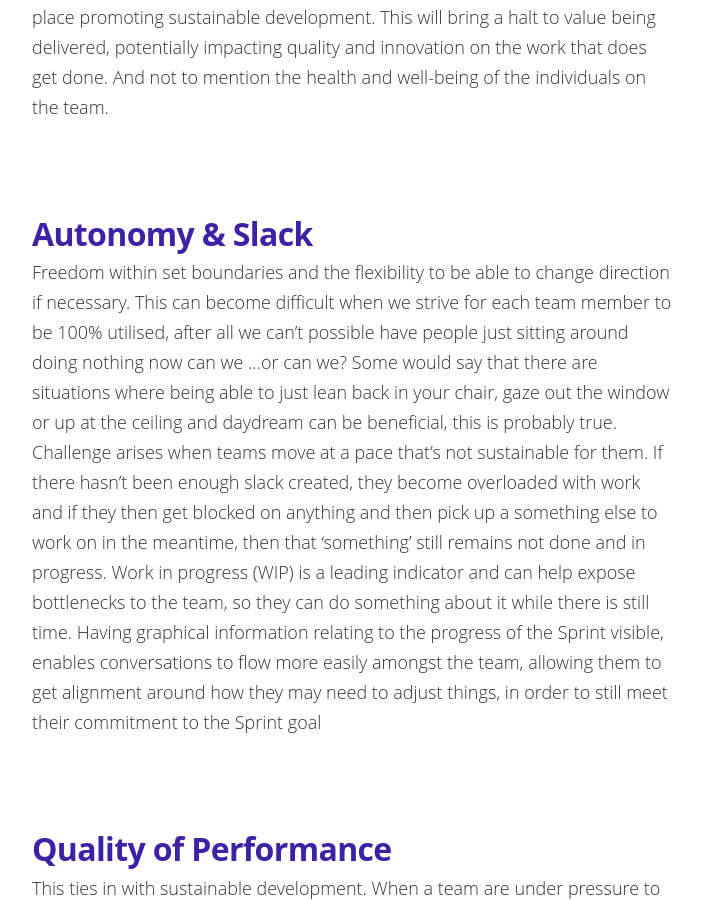
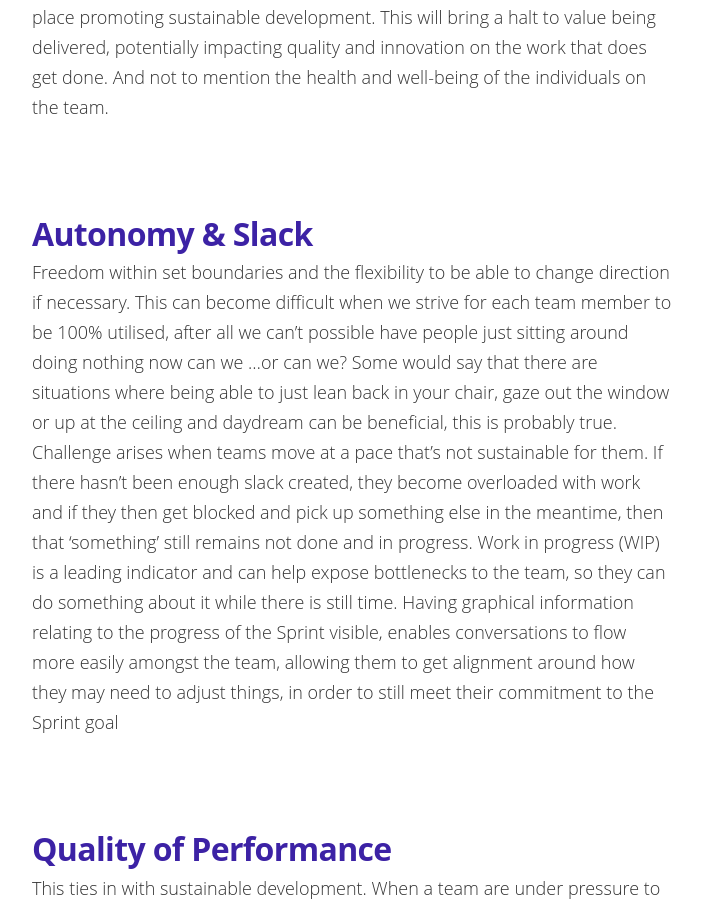
Before and after one commit to IamJackReed/JackReed, a Jekyll site: the page built from _posts/2018-12-02-pacing-&-sustainable-development.md, in a window 1280 px wide and 900 px high, scrolled down 1508 px. Shown: the whole window, without its empty margins (288-990 px from the left). Built offline with Jekyll 4.4.1, drawn with Linux system fonts in a browser that asks for light colours; nearby versions of some CDN libraries; some web fonts are replaced; comment, search, counter and statistics services are not loaded.

Commit message:
Update 2018-12-02-pacing-&-sustainable-development.md

```diff
--- a/_posts/2018-12-02-pacing-&-sustainable-development.md
+++ b/_posts/2018-12-02-pacing-&-sustainable-development.md
@@ -15,7 +15,7 @@ image2: /assets/article_images/2018-12-02-pacing-&-sustainable-development/susta
 <span style="color:#00000; text-align: justify; font-family: 'open sans'; text-align: 'justify'; font-size: 1em; font-size: 18px; font-weight: 200; hyphens: none;">Development teams should be able to maintain a pace of working that doesn't cause any of them to become too overloaded with work, not to the point that they get stressed and burn out as a result of it anyway. Pressure can build up and the sense to do things quickly can easily appear if there aren’t processes in place promoting sustainable development. This will bring a halt to value being delivered, potentially impacting quality and innovation on the work that does get done. And not to mention the health and well-being of the individuals on the team.
 
 # Autonomy & Slack
-<span style="color:#00000; text-align: justify; font-family: 'open sans'; text-align: 'justify'; font-size: 1em; font-size: 18px; font-weight: 200; hyphens: none;">Freedom within set boundaries and the flexibility to be able to change direction if necessary. This can become difficult when we strive for each team member to be 100% utilised, after all we can't possible have people just sitting around doing nothing now can we ...or can we? Some would say that there are situations where being able to just lean back in your chair, gaze out the window or up at the ceiling and daydream can be beneficial, this is probably true. Challenge arises when teams move at a pace that's not sustainable for them. If there hasn't been enough slack created, they become overloaded with work and if they then get blocked on anything and then pick up a something else to work on in the meantime, then that 'something' still remains not done and in progress. Work in progress (WIP) is a leading indicator and can help expose bottlenecks to the team, so they can do something about it while there is still time. Having graphical information relating to the progress of the Sprint visible, enables conversations to flow more easily amongst the team, allowing them to get alignment around how they may need to adjust things, in order to still meet their commitment to the Sprint goal
+<span style="color:#00000; text-align: justify; font-family: 'open sans'; text-align: 'justify'; font-size: 1em; font-size: 18px; font-weight: 200; hyphens: none;">Freedom within set boundaries and the flexibility to be able to change direction if necessary. This can become difficult when we strive for each team member to be 100% utilised, after all we can't possible have people just sitting around doing nothing now can we ...or can we? Some would say that there are situations where being able to just lean back in your chair, gaze out the window or up at the ceiling and daydream can be beneficial, this is probably true. Challenge arises when teams move at a pace that's not sustainable for them. If there hasn't been enough slack created, they become overloaded with work and if they then get blocked and pick up something else in the meantime, then that 'something' still remains not done and in progress. Work in progress (WIP) is a leading indicator and can help expose bottlenecks to the team, so they can do something about it while there is still time. Having graphical information relating to the progress of the Sprint visible, enables conversations to flow more easily amongst the team, allowing them to get alignment around how they may need to adjust things, in order to still meet their commitment to the Sprint goal
 
 # Quality of Performance
 <span style="color:#00000; text-align: justify; font-family: 'open sans'; text-align: 'justify'; font-size: 1em; font-size: 18px; font-weight: 200; hyphens: none;">This ties in with sustainable development. When a team are under pressure to deliver something quickly, and they fall behind, then they can be tempted to cut corners. Teams that feel that they have the heat under their feet and don't have enough time they need, when it comes to them choosing between a safe route or a more experimental route, they play it safe almost every time. This can potentially hinder innovation and can produce less than desirable results, it can be seen when a team’s Sprint length is too short. Plus, there is also a good argument that maintaining a sustainable pace is a sensible approach when it comes to doing complex work, such as, software development. As well as pacing being an important consideration for the well-being of the people on a team, it also plays a part in the quality of their performance - in fact, there has been studies around the quality of performance that suggest that there is be a sweet spot to be found when working with complex work.
```
